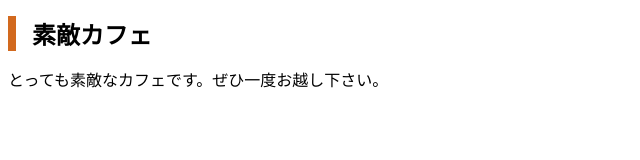
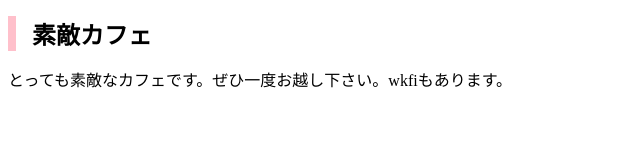
Before and after one commit to yy26575/mycafe, a plain HTML site: page index.html in a window 1280 px wide. Shown: the whole page, without its empty margins (0-640 px from the left). Drawn offline with Linux system fonts and the light colour scheme.

Commit message:
Add files via upload

```diff
--- a/css/style.css
+++ b/css/style.css
@@ -1,5 +1,5 @@
 h1 {
   font-size: 24px;
   padding-left: 16px;
-  border-left: 8px solid chocolate;
+  border-left: 8px solid pink;
 }
--- a/index.html
+++ b/index.html
@@ -9,6 +9,6 @@
 </head>
 <body>
   <h1>素敵カフェ</h1>
-  <p>とっても素敵なカフェです。ぜひ一度お越し下さい。</p>
+  <p>とっても素敵なカフェです。ぜひ一度お越し下さい。wkfiもあります。</p>
 </body>
 </html>
```
